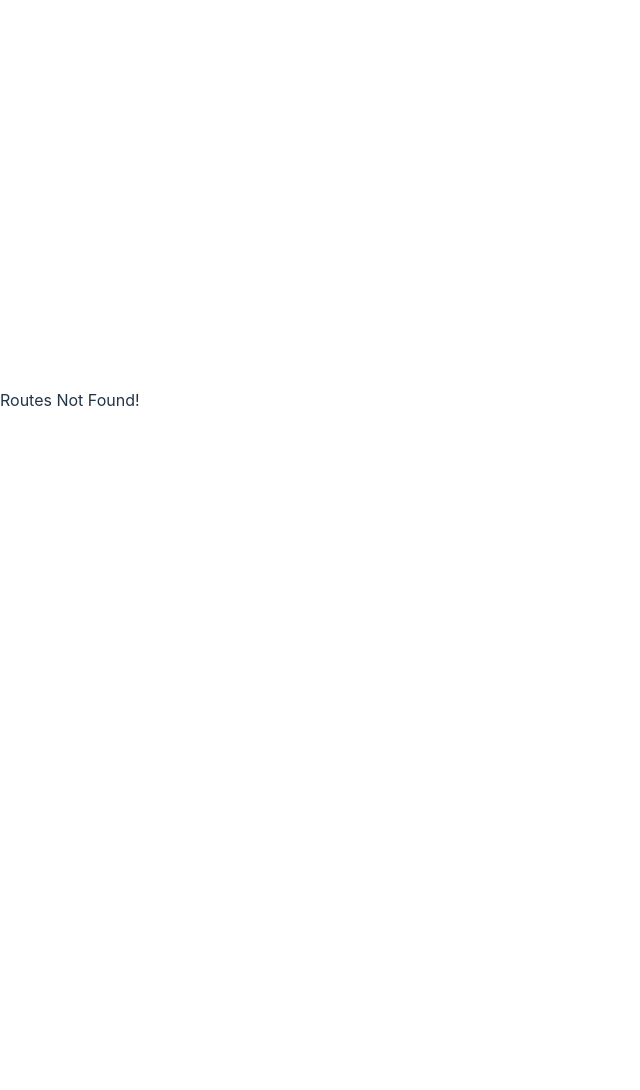
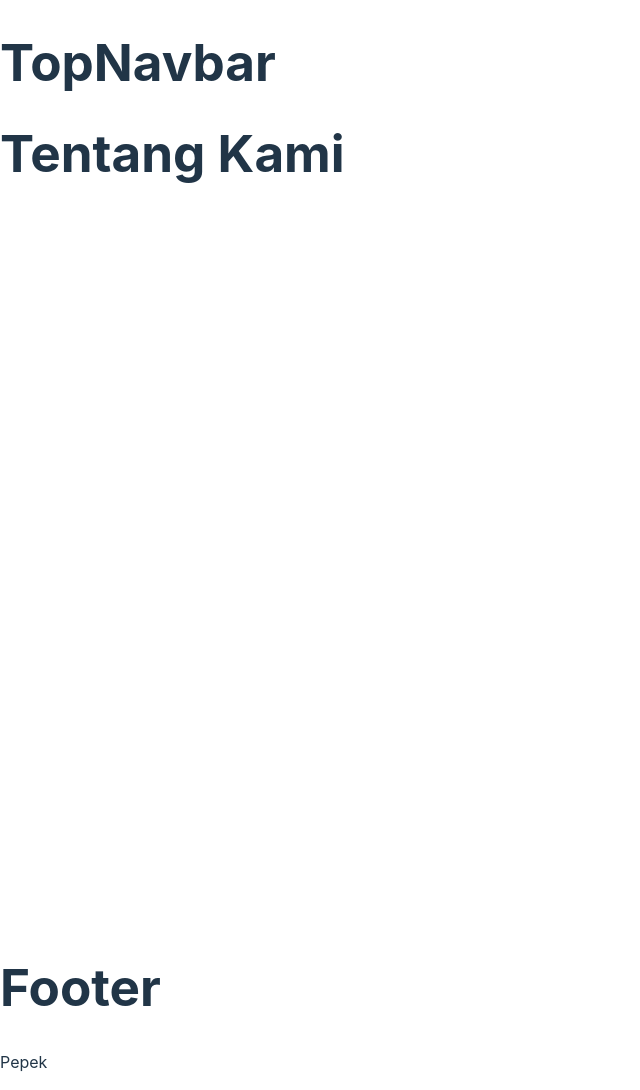
Before and after one commit to SaunOne/front_end_atmakitchen, a React (Vite) app: page /Tentang-Kami in a window 1280 px wide. Before the commit this address had no page. Shown: the whole page, without its empty margins (0-640 px from the left). Before the commit the page ends 800 px from the top, so only its background shows below. Built offline with nearby package versions, Linux system fonts and the light colour scheme.

Commit message:
Co-authored-by: riksi <siwakasen@users.noreply.github.com> Co-authored-by: Yosakk <Yosakk@users.noreply.github.com>

```diff
--- /dev/null
+++ b/src/layouts/comp/footer.jsx
@@ -0,0 +1,9 @@
+
+const Footer = () => {
+    return <>
+        <h1>Footer</h1>
+        <p>Pepek</p>
+    </>
+}
+
+export default Footer;
--- /dev/null
+++ b/src/layouts/comp/topNavbar.jsx
@@ -0,0 +1,10 @@
+
+
+const TopNavbar = () => {
+    return <>
+        <h1>TopNavbar</h1>
+    </>
+
+}
+
+export default TopNavbar;
--- /dev/null
+++ b/src/layouts/layout1.jsx
@@ -0,0 +1,20 @@
+import { Outlet } from "react-router-dom";
+
+import Footer from "./comp/footer";
+import TopNavbar from "./comp/topNavbar";
+
+const Layout1 = ({ children }) => {
+    return (
+      <div className="mt-4 pt-5">
+
+
+        <TopNavbar />
+        <div className="a" style={{ minHeight: "800px" }}>
+          {children ? children : <Outlet />}
+        </div>
+        <Footer />
+      </div>
+    );
+};
+
+export default Layout1;
--- a/src/main.jsx
+++ b/src/main.jsx
@@ -5,6 +5,6 @@ import './index.css';
 
 ReactDOM.createRoot(document.getElementById('root')).render(
   <React.StrictMode>
-    <AppRouter />
+      <AppRouter />
   </React.StrictMode>,
 )
--- /dev/null
+++ b/src/pages/beranda.jsx
@@ -0,0 +1,9 @@
+
+
+const Beranda = () => {
+    return <>
+        <h1>Beranda</h1>
+    </>
+}
+
+export default Beranda;
--- /dev/null
+++ b/src/pages/daftarpustaka.jsx
@@ -0,0 +1,9 @@
+
+
+const DaftarPustaka = () => {
+    return <>
+        <h1>Tentang Kami</h1>
+    </>
+}
+
+export default DaftarPustaka;
--- /dev/null
+++ b/src/pages/detailBudaya.jsx
@@ -0,0 +1,8 @@
+
+const DetailBudaya = () => {
+    return <>
+        <h1>DetailBudaya</h1>
+    </>
+}
+
+export default DetailBudaya;
--- /dev/null
+++ b/src/pages/listBudaya.jsx
@@ -0,0 +1,10 @@
+
+
+const ListBudaya =  () => {
+
+    return <>
+        <h1>List Budaya</h1>
+    </>
+}
+
+export default ListBudaya;
--- /dev/null
+++ b/src/pages/pencarian.jsx
@@ -0,0 +1,9 @@
+
+
+const Pencarian = () => {
+    return <>
+        <h1>Pencarian</h1>
+    </>
+}
+
+export default Pencarian;
--- /dev/null
+++ b/src/pages/tentangkami.jsx
@@ -0,0 +1,9 @@
+
+
+const TentangKami = () => {
+    return <>
+        <h1>Tentang Kami</h1>
+    </>
+}
+
+export default TentangKami;
--- a/src/routes/index.jsx
+++ b/src/routes/index.jsx
@@ -1,17 +1,52 @@
 import { createBrowserRouter, RouterProvider } from "react-router-dom";
 import { ToastContainer } from "react-toastify";
+import Layout1 from "../layouts/layout1";
+import ListBudaya from "../pages/listBudaya";
+import Pencarian from "../pages/pencarian";
+import TentangKami from "../pages/tentangkami";
+import DetailBudaya from "../pages/detailBudaya";
+import DaftarPustaka from "../pages/daftarpustaka";
+import Beranda from "../pages/beranda";
 
 const router = createBrowserRouter([
   {
     path: "*",
     element: <div>Routes Not Found!</div>,
   },
+  {
+    path : "/",
+    element :(
 
-  {
+      <Layout1 />
+    ),
 
-  }
-
-
+    children : [
+      {
+        path : "/List",
+        element : <ListBudaya />,
+      },
+      {
+        path : "/Detail-Budaya",
+        element : <DetailBudaya />,
+      },
+      {
+        path : "/Pencarian/Budaya",
+        element : <Pencarian />,
+      },
+      {
+        path : "/Tentang-Kami",
+        element : <TentangKami />,
+      },
+      {
+        path : "/Daftar-Pustaka",
+        element : <DaftarPustaka />,
+      },
+      {
+        path : "/",
+        element : <Beranda />,
+      },
+    ]
+  },
 
 ]);
 const AppRouter = () => {
```
